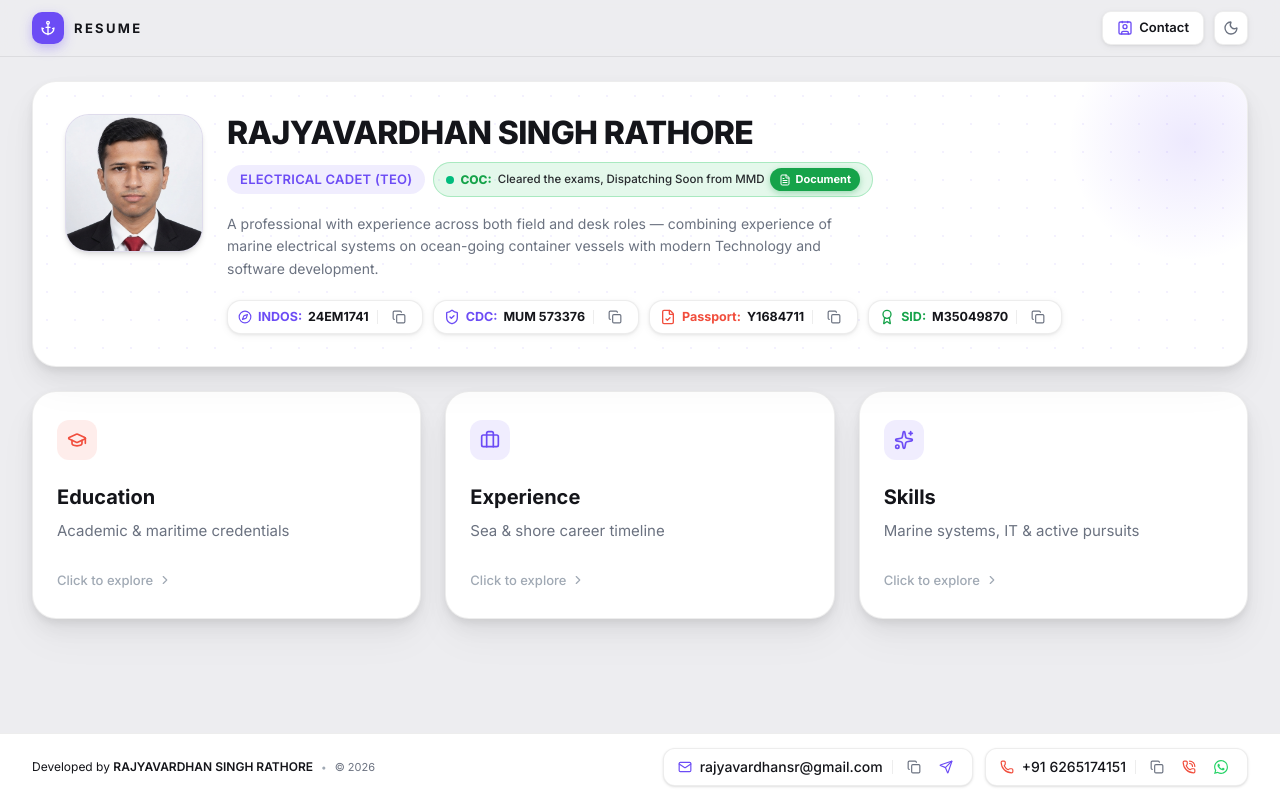
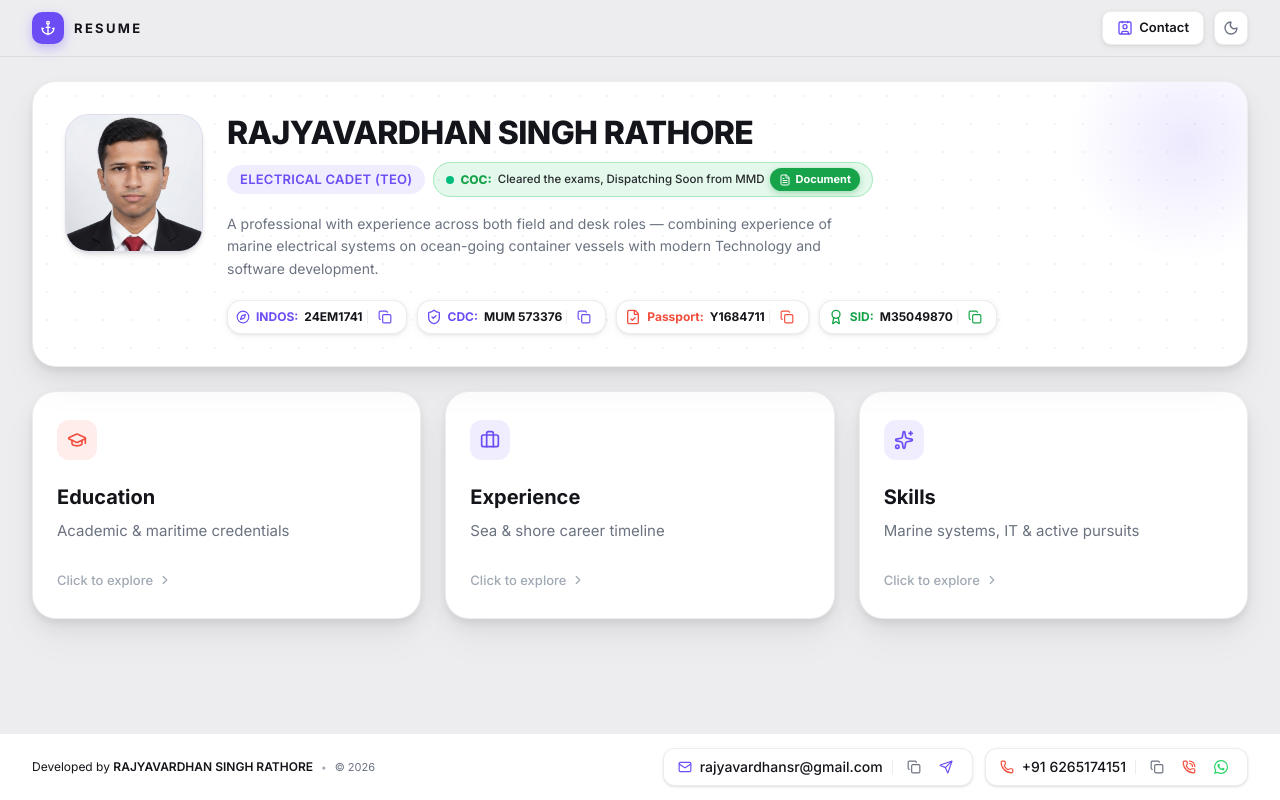
Before and after one commit to Rajyavardhan-singh/Resume, a Next.js app: page / in a window 1280 px wide. Built offline with nearby package versions, Linux system fonts and the light colour scheme.

Commit message:
Update HeroSection.tsx

```diff
--- a/components/HeroSection.tsx
+++ b/components/HeroSection.tsx
@@ -75,10 +75,19 @@ function IconButton({ icon, title, onClick, href, color, hoverBg }: IconButtonPr
 }
 
 /* ── Copy icon button with feedback ───────────── */
-function CopyIconButton({ text, title = 'Copy' }: { text: string; title?: string }) {
+interface CopyIconButtonProps {
+  text: string;
+  title?: string;
+  color?: string;
+  hoverBg?: string;
+  onCopyClick?: () => void;
+}
+
+function CopyIconButton({ text, title = 'Copy', color, hoverBg, onCopyClick }: CopyIconButtonProps) {
   const [copied, setCopied] = useState(false);
 
-  const handleCopy = async () => {
+  const handleCopy = async (e?: React.MouseEvent) => {
+    if (e) e.stopPropagation();
     try {
       await navigator.clipboard.writeText(text);
     } catch {
@@ -90,6 +99,9 @@ function CopyIconButton({ text, title = 'Copy' }: { text: string; title?: string
       document.body.removeChild(el);
     }
     setCopied(true);
+    if (onCopyClick) {
+      onCopyClick();
+    }
     setTimeout(() => setCopied(false), 2000);
   };
 
@@ -98,8 +110,8 @@ function CopyIconButton({ text, title = 'Copy' }: { text: string; title?: string
       icon={copied ? <Check className="w-3.5 h-3.5" style={{ color: '#22c55e' }} /> : <Copy className="w-3.5 h-3.5" />}
       title={copied ? 'Copied to clipboard!' : title}
       onClick={handleCopy}
-      color={copied ? '#22c55e' : 'var(--text-muted)'}
-      hoverBg={copied ? 'rgba(34, 197, 94, 0.15)' : undefined}
+      color={copied ? '#22c55e' : (color ?? 'var(--text-muted)')}
+      hoverBg={copied ? 'rgba(34, 197, 94, 0.15)' : hoverBg}
     />
   );
 }
@@ -348,7 +360,7 @@ export default function HeroSection({ onOpenDoc }: HeroSectionProps) {
             </div>
 
             {/* Summary */}
-            <p style={{ color: 'var(--text-muted)', fontSize: 14, lineHeight: 1.6, maxWidth: 640 }} className="sm:text-base">
+            <p style={{ color: 'var(--text-muted)', fontSize: 14, lineHeight: 1.6, maxWidth: 640 }} className="sm:text-base mobile-text-justify">
               {personalInfo.summary}
             </p>
 
@@ -360,17 +372,18 @@ export default function HeroSection({ onOpenDoc }: HeroSectionProps) {
             >
 
               {/* Base row of resting chips */}
-              <div className="flex flex-wrap items-center gap-2 sm:gap-2.5">
+              <div className="credential-chips-row">
 
-                {/* INDOS Number (Simple Copy Chip) */}
+                {/* INDOS Number (Simple Copy Chip - No Expanded View) */}
                 <div
                   style={{
-                    display: 'inline-flex',
+                    display: 'flex',
                     alignItems: 'center',
-                    gap: 6,
-                    padding: '4px 10px',
+                    justifyContent: 'space-between',
+                    gap: 4,
+                    padding: '4px 8px',
                     borderRadius: 14,
-                    fontSize: 12.5,
+                    fontSize: 12,
                     fontWeight: 600,
                     background: 'var(--card)',
                     border: '1px solid var(--border)',
@@ -378,26 +391,35 @@ export default function HeroSection({ onOpenDoc }: HeroSectionProps) {
                     color: 'var(--text-title)',
                     height: 34,
                   }}
-                  className="select-none shrink-0"
+                  className="w-full select-none shrink-0"
                 >
+                  <div className="flex items-center gap-1.5 min-w-0">
                     <span style={{ color: 'var(--violet)', display: 'flex', alignItems: 'center', flexShrink: 0 }}>
                       <Compass className="w-3.5 h-3.5" />
                     </span>
                     <span style={{ color: 'var(--violet)', fontWeight: 700, flexShrink: 0 }}>
                       INDOS:
                     </span>
-                  <span style={{ fontWeight: 700, flexShrink: 0 }} className="select-all">
+                    <span style={{ fontWeight: 700 }} className="select-all truncate">
                       24EM1741
                     </span>
-
-                  <div style={{ width: 1, height: 14, background: 'var(--border)', margin: '0 2px' }} />
-
-                  <CopyIconButton text="24EM1741" title="Copy INDOS number" />
                   </div>
 
-                {/* CDC, Passport, SID stub chips */}
+                  <div className="flex items-center gap-1 shrink-0">
+                    <div style={{ width: 1, height: 14, background: 'var(--border)' }} />
+                    <CopyIconButton
+                      text="24EM1741"
+                      title="Copy INDOS number"
+                      color="var(--violet)"
+                      hoverBg="var(--violet-soft)"
+                    />
+                  </div>
+                </div>
+
+                {/* CDC, Passport, SID stub chips (With Hover/Click Expanded View) */}
                 {MARITIME_CREDENTIALS.map(cred => {
                   const isActive = activeCredId === cred.id;
+                  const chipHoverBg = cred.id === 'sid' ? 'rgba(22, 163, 74, 0.15)' : cred.id === 'passport' ? 'var(--coral-soft)' : 'var(--violet-soft)';
                   return (
                     <div
                       key={cred.id}
@@ -411,12 +433,13 @@ export default function HeroSection({ onOpenDoc }: HeroSectionProps) {
                         setActiveCredId(isActive ? null : cred.id);
                       }}
                       style={{
-                        display: 'inline-flex',
+                        display: 'flex',
                         alignItems: 'center',
-                        gap: 6,
-                        padding: '4px 10px',
+                        justifyContent: 'space-between',
+                        gap: 4,
+                        padding: '4px 8px',
                         borderRadius: 14,
-                        fontSize: 12.5,
+                        fontSize: 12,
                         fontWeight: 600,
                         background: 'var(--card)',
                         border: '1px solid var(--border)',
@@ -428,25 +451,33 @@ export default function HeroSection({ onOpenDoc }: HeroSectionProps) {
                         visibility: isActive ? 'hidden' : 'visible',
                         opacity: isActive ? 0 : 1,
                       }}
-                      className="select-none shrink-0 group hover:border-[var(--violet)]"
+                      className="w-full select-none shrink-0 group hover:border-[var(--violet)]"
                     >
+                      <div className="flex items-center gap-1.5 min-w-0">
                         <span style={{ color: cred.accentColor, display: 'flex', alignItems: 'center', flexShrink: 0 }}>
                           {cred.icon}
                         </span>
                         <span style={{ color: cred.accentColor, fontWeight: 700, flexShrink: 0 }}>
                           {cred.label}:
                         </span>
-                      <span style={{ fontWeight: 700, flexShrink: 0 }} className="select-all">
+                        <span style={{ fontWeight: 700 }} className="select-all truncate">
                           {cred.number}
                         </span>
+                      </div>
 
-                      <div style={{ width: 1, height: 14, background: 'var(--border)', margin: '0 2px' }} />
-
-                      <CopyIconButton text={cred.number} title={`Copy ${cred.label} number`} />
+                      <div className="flex items-center gap-1 shrink-0">
+                        <div style={{ width: 1, height: 14, background: 'var(--border)' }} />
+                        <CopyIconButton
+                          text={cred.number}
+                          title={`Copy ${cred.label} number`}
+                          color={cred.accentColor}
+                          hoverBg={chipHoverBg}
+                          onCopyClick={() => setActiveCredId(cred.id)}
+                        />
+                      </div>
                     </div>
                   );
                 })}
-
               </div>
 
               {/* ── Centered Expanded Tile Overlay (Responsive for mobile screens) ── */}
```
Lines whose indentation alone changed are shown as unchanged.
